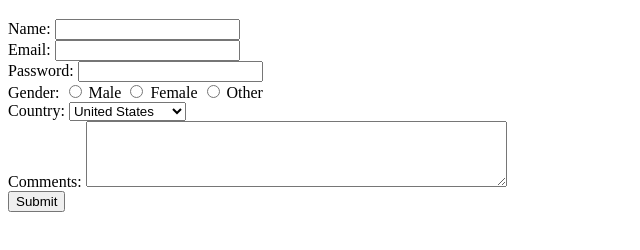
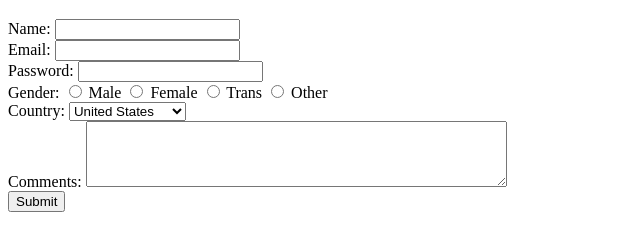
Before and after one commit to rahilaaaa/git_sample, a plain HTML site: page form.html in a window 1280 px wide. Shown: the part 48-298 px from the top of the page, without its empty margins (0-640 px from the left). Drawn offline with Linux system fonts and the light colour scheme.

Commit message:
trans added

```diff
--- a/form.html
+++ b/form.html
@@ -24,6 +24,9 @@
         <label for="male">Male</label>
         <input type="radio" id="female" name="gender" value="female">
         <label for="female">Female</label>
+        <input type="radio" id="trans" name="gender" value="trans">
+        <label for="female">Trans</label>
+
         <input type="radio" id="other" name="gender" value="other">
         <label for="other">Other</label>
         <br>
```
